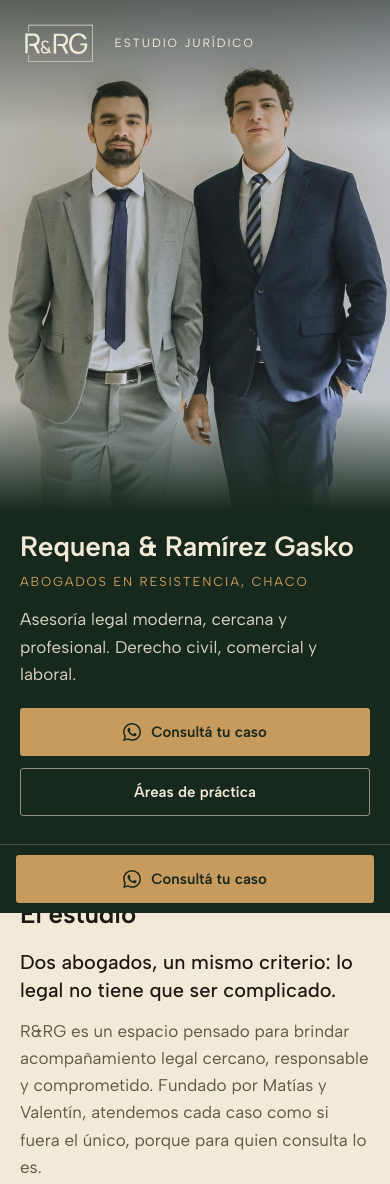
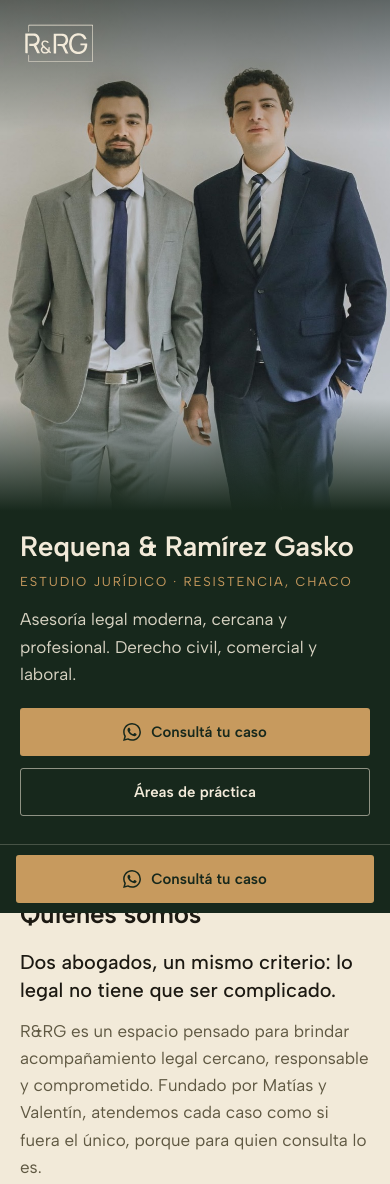
Before and after one commit to lucasagustinpiccoli/leads-webs-lucas, a website: page redisenos/rrg/index.html in a window 390 px wide. Shown: the top 1184 px of the page. Drawn offline with Linux system fonts and the light colour scheme.

Commit message:
Rediseño de R&RG: 'Quiénes somos' y 'Estudio Jurídico · Resistencia, Chaco'
- La sección y el menú dicen 'Quiénes somos' en vez de 'El estudio'.
- Debajo del nombre dice 'Estudio Jurídico · Resistencia, Chaco'; se saca
  la etiqueta repetida junto al logo.
- La barra superior se vuelve verde apenas se empieza a bajar: el logo ya
  no queda flotando sobre la foto y los botones.

Co-Authored-By: Claude Fable 5.2 <noreply@anthropic.com>
Claude-Session: https://claude.ai/code/session_01Heo4jEQcTih4G2tBioNUKb

```diff
--- a/redisenos/rrg/index.html
+++ b/redisenos/rrg/index.html
@@ -105,7 +105,6 @@
   @media (max-width:860px){
     header nav a:not(.btn){display:none}
     header .marca span{display:none}
-    header:not(.solido) .marca span{display:inline}
     header .w{height:88px}
     header .marca svg{height:52px}
     .hero .foto{min-height:50svh}
@@ -131,9 +130,9 @@
 
 <header>
   <div class="w">
-    <a class="marca" href="#inicio" aria-label="R&amp;RG Estudio Jurídico, inicio"><svg viewBox="0 0 532 344" aria-hidden="true"><use href="#logo-rrg"></use></svg><span>Estudio Jurídico</span></a>
+    <a class="marca" href="#inicio" aria-label="R&amp;RG Estudio Jurídico, inicio"><svg viewBox="0 0 532 344" aria-hidden="true"><use href="#logo-rrg"></use></svg></a>
     <nav>
-      <a href="#estudio">El estudio</a>
+      <a href="#estudio">Quiénes somos</a>
       <a href="#areas">Áreas de práctica</a>
       <a href="#contacto">Contacto</a>
       <a class="btn dorado" href="https://wa.me/5493624166281?text=Hola%2C%20quiero%20hacer%20una%20consulta." target="_blank" rel="noopener">Consultá tu caso</a>
@@ -142,6 +141,7 @@
 </header>
 
 <main id="inicio">
+  <div id="tope" style="position:absolute;top:0;height:24px;width:1px" aria-hidden="true"></div>
   <div class="hero">
     <h1>R&amp;RG Estudio Jurídico</h1>
     <div class="foto">
@@ -154,7 +154,7 @@
       <div class="w">
         <div>
           <p class="nombre">Requena &amp; Ramírez Gasko</p>
-          <p class="lugar">Abogados en Resistencia, Chaco</p>
+          <p class="lugar">Estudio Jurídico · Resistencia, Chaco</p>
         </div>
         <div>
           <p class="texto">Asesoría legal moderna, cercana y profesional. Derecho civil, comercial y laboral.</p>
@@ -170,7 +170,7 @@
   <section class="estudio" id="estudio">
     <div class="w">
       <div>
-        <h2>El estudio</h2>
+        <h2>Quiénes somos</h2>
         <p class="destacado">Dos abogados, un mismo criterio: lo legal no tiene que ser complicado.</p>
         <p class="texto">R&amp;RG es un espacio pensado para brindar acompañamiento legal cercano, responsable y comprometido. Fundado por Matías y Valentín, atendemos cada caso como si fuera el único, porque para quien consulta lo es.</p>
       </div>
@@ -254,8 +254,8 @@
   (function(){
     var header = document.querySelector("header"), barra = document.querySelector(".barra");
     if (!("IntersectionObserver" in window)) { header.classList.add("solido"); barra.classList.add("ver"); return; }
-    // Al salir de la foto, la barra superior se vuelve verde y muestra el logo y el botón.
-    new IntersectionObserver(function(es){ header.classList.toggle("solido", !es[0].isIntersecting); }, { rootMargin: "-70px 0px 0px 0px" }).observe(document.querySelector(".hero"));
+    // Apenas se empieza a bajar, la barra superior se vuelve verde, con el logo chico y el botón.
+    new IntersectionObserver(function(es){ header.classList.toggle("solido", !es[0].isIntersecting); }).observe(document.getElementById("tope"));
     // En el celular, el botón fijo de abajo aparece cuando no hay otro botón de consulta a la vista.
     var vistos = new Set();
     var io = new IntersectionObserver(function(es){
```
Also changed, not shown: redisenos/rrg/un-archivo.html (+7 -7 lines).
